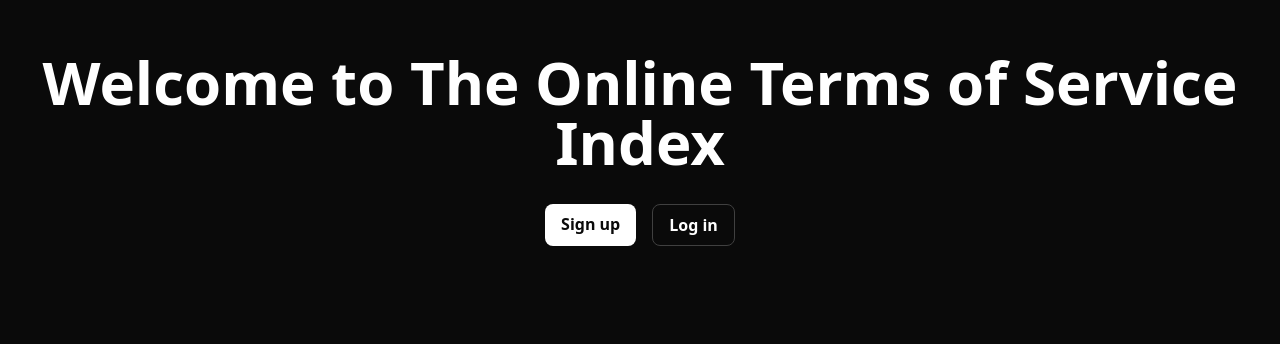
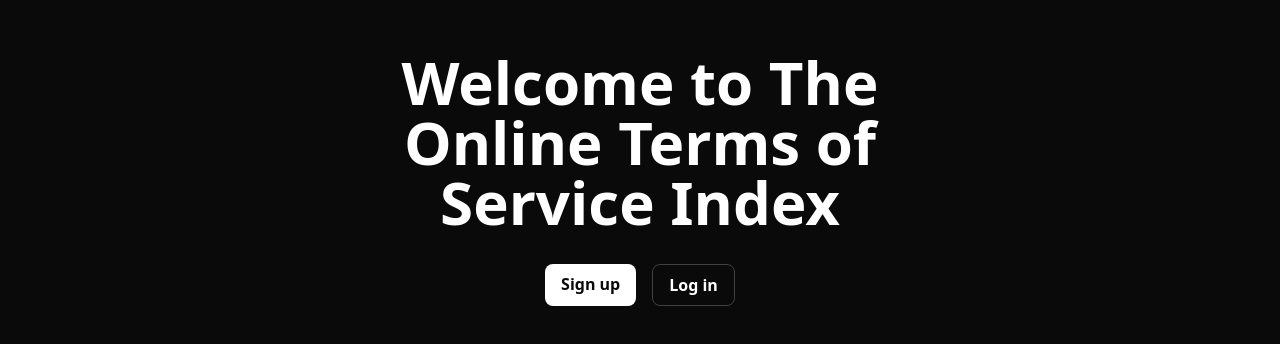
Before and after one commit to jxc2000-b/int-prog-proj, a Next.js app: page / in a window 1280 px wide. Shown: the top 344 px of the page. Built offline with nearby package versions, Linux system fonts and the light colour scheme; no server answers.

Commit message:
added post form

```diff
--- a/app/api/auth/signup/route.ts
+++ b/app/api/auth/signup/route.ts
@@ -1,9 +1,21 @@
 import { hash } from "bcryptjs";
 import { NextResponse } from "next/server";
+import { z } from "zod";
 
 import { prisma } from "@/lib/prisma";
 
 const MINIMUM_PASSWORD_LENGTH = 12;
+
+const signupSchema = z.object({
+  email: z
+    .string()
+    .trim()
+    .email("A valid email address is required.")
+    .transform((email) => email.toLowerCase()),
+  password: z.string().min(MINIMUM_PASSWORD_LENGTH, {
+    message: `Password must be at least ${MINIMUM_PASSWORD_LENGTH} characters.`,
+  }),
+});
 
 export async function POST(request: Request) {
   let body: unknown;
@@ -14,25 +26,16 @@ export async function POST(request: Request) {
     return NextResponse.json({ error: "Request body must be valid JSON." }, { status: 400 });
   }
 
-  const email =
-    typeof body === "object" && body !== null && "email" in body && typeof body.email === "string"
-      ? body.email.trim().toLowerCase()
-      : "";
-  const password =
-    typeof body === "object" && body !== null && "password" in body && typeof body.password === "string"
-      ? body.password
-      : "";
+  const result = signupSchema.safeParse(body);
 
-  if (!email || !email.includes("@")) {
-    return NextResponse.json({ error: "A valid email address is required." }, { status: 400 });
-  }
-
-  if (password.length < MINIMUM_PASSWORD_LENGTH) {
+  if (!result.success) {
     return NextResponse.json(
-      { error: `Password must be at least ${MINIMUM_PASSWORD_LENGTH} characters.` },
+      { error: result.error.issues[0]?.message ?? "Invalid signup data." },
       { status: 400 },
     );
   }
+
+  const { email, password } = result.data;
 
   const existingUser = await prisma.user.findUnique({
     where: { email },
--- /dev/null
+++ b/app/api/posts/route.ts
@@ -0,0 +1,63 @@
+import { getServerSession } from "next-auth";
+import { NextResponse } from "next/server";
+import { z } from "zod";
+
+import { authOptions } from "@/auth";
+import { prisma } from "@/lib/prisma";
+
+const createPostSchema = z.object({
+  title: z.string().trim().min(1, "A title is required.").max(200),
+  body: z.string().trim().min(1, "Post content is required.").max(10_000),
+  published: z.boolean().default(true),
+});
+
+export async function POST(request: Request) {
+  const session = await getServerSession(authOptions);
+  const email = session?.user?.email;
+
+  if (!email) {
+    return NextResponse.json({ error: "You must be signed in to create a post." }, { status: 401 });
+  }
+
+  let body: unknown;
+
+  try {
+    body = await request.json();
+  } catch {
+    return NextResponse.json({ error: "Request body must be valid JSON." }, { status: 400 });
+  }
+
+  const result = createPostSchema.safeParse(body);
+
+  if (!result.success) {
+    return NextResponse.json(
+      { error: result.error.issues[0]?.message ?? "Invalid post data." },
+      { status: 400 },
+    );
+  }
+
+  const user = await prisma.user.findUnique({
+    where: { email },
+    select: { id: true },
+  });
+
+  if (!user) {
+    return NextResponse.json({ error: "Signed-in user was not found." }, { status: 401 });
+  }
+
+  const post = await prisma.post.create({
+    data: {
+      ...result.data,
+      authorId: user.id,
+    },
+    select: {
+      id: true,
+      title: true,
+      body: true,
+      published: true,
+      createdAt: true,
+    },
+  });
+
+  return NextResponse.json({ post }, { status: 201 });
+}
--- a/app/layout.tsx
+++ b/app/layout.tsx
@@ -1,11 +1,14 @@
 import "./globals.css";
+import Providers from "./providers";
 
 export default function RootLayout({
   children,
 }: Readonly<{ children: React.ReactNode }>) {
   return (
     <html lang="en">
-      <body>{children}</body>
+      <body>
+        <Providers>{children}</Providers>
+      </body>
     </html>
   );
 }
--- a/app/page.tsx
+++ b/app/page.tsx
@@ -1,16 +1,99 @@
 "use client";
 
 import Link from "next/link";
+import { useSession } from "next-auth/react";
+import { FormEvent, useState } from "react";
 import Statement from "./components/Statement";
 
+export default function Home() {
+  const { data: session, status } = useSession();
+  const [title, setTitle] = useState("");
+  const [body, setBody] = useState("");
+  const [isSubmitting, setIsSubmitting] = useState(false);
+  const [error, setError] = useState<string | null>(null);
+  const [message, setMessage] = useState<string | null>(null);
 
-export default function Home() {
+  async function handleCreatePost(event: FormEvent<HTMLFormElement>) {
+    event.preventDefault();
+    setError(null);
+    setMessage(null);
+    setIsSubmitting(true);
+
+    try {
+      const response = await fetch("/api/posts", {
+        method: "POST",
+        headers: { "Content-Type": "application/json" },
+        body: JSON.stringify({ title, body, published: true }),
+      });
+      const data = (await response.json()) as { error?: string };
+
+      if (!response.ok) {
+        setError(data.error ?? "Unable to create your post.");
+        return;
+      }
+
+      setTitle("");
+      setBody("");
+      setMessage("Post created.");
+    } catch {
+      setError("Unable to create your post. Please try again.");
+    } finally {
+      setIsSubmitting(false);
+    }
+  }
 
   return (
     <main className="min-h-screen bg-neutral-950 px-6 py-10 text-neutral-100 text-center">
-        <div className="mb-8">
+      <div className="mx-auto grid max-w-xl gap-8">
+        <div>
           <Statement>Welcome to The Online Terms of Service Index</Statement>
         </div>
+
+        {status === "authenticated" && session.user ? (
+          <form
+            className="grid gap-4 rounded-xl border border-neutral-800 bg-neutral-900 p-6 text-left shadow-2xl"
+            onSubmit={handleCreatePost}
+          >
+            <div>
+              <h2 className="text-xl font-bold">Create a post</h2>
+              <p className="mt-1 text-sm text-neutral-400">Signed in as {session.user.email}.</p>
+            </div>
+
+            <label className="grid gap-2 text-sm font-medium text-neutral-300">
+              Title
+              <input
+                required
+                maxLength={200}
+                value={title}
+                onChange={(event) => setTitle(event.target.value)}
+                className="rounded-lg border border-neutral-700 bg-neutral-950 px-3 py-2 text-white outline-none focus:border-neutral-400"
+              />
+            </label>
+
+            <label className="grid gap-2 text-sm font-medium text-neutral-300">
+              Post
+              <textarea
+                required
+                maxLength={10_000}
+                rows={7}
+                value={body}
+                onChange={(event) => setBody(event.target.value)}
+                className="resize-y rounded-lg border border-neutral-700 bg-neutral-950 px-3 py-2 text-white outline-none focus:border-neutral-400"
+              />
+            </label>
+
+            {error ? <p className="text-sm text-red-300">{error}</p> : null}
+            {message ? <p className="text-sm text-emerald-300">{message}</p> : null}
+
+            <button
+              type="submit"
+              disabled={isSubmitting}
+              className="rounded-lg bg-white px-4 py-2 font-semibold text-neutral-950 transition hover:bg-neutral-200 disabled:cursor-not-allowed disabled:opacity-60"
+            >
+              {isSubmitting ? "Publishing..." : "Publish post"}
+            </button>
+          </form>
+        ) : status === "unauthenticated" ? (
           <div className="flex justify-center gap-4">
             <Link
               className="rounded-lg bg-white px-4 py-2 font-semibold text-neutral-950 transition hover:bg-neutral-200"
@@ -25,6 +108,10 @@ export default function Home() {
               Log in
             </Link>
           </div>
+        ) : (
+          <p className="text-sm text-neutral-400">Loading account...</p>
+        )}
+      </div>
     </main>
   );
 }
--- /dev/null
+++ b/app/providers.tsx
@@ -0,0 +1,7 @@
+"use client";
+
+import { SessionProvider } from "next-auth/react";
+
+export default function Providers({ children }: { children: React.ReactNode }) {
+  return <SessionProvider>{children}</SessionProvider>;
+}
--- a/k3s-deployment.yaml
+++ b/k3s-deployment.yaml
@@ -16,6 +16,7 @@ spec:
       containers:
       - name: track3-app
         image: ghcr.io/jxc2000-b/track3-app:dev
+        imagePullPolicy: Always
         ports:
         - containerPort: 3000
         resources:
--- a/package.json
+++ b/package.json
@@ -22,7 +22,8 @@
     "pg": "^8.22.0",
     "prisma": "^7.8.0",
     "react": "19.2.4",
-    "react-dom": "19.2.4"
+    "react-dom": "19.2.4",
+    "zod": "^4.4.3"
   },
   "devDependencies": {
     "@tailwindcss/postcss": "^4",
```
Also changed, not shown: 1 other file (tests, documents, lock files or other folders). Lines whose indentation alone changed are shown as unchanged.
